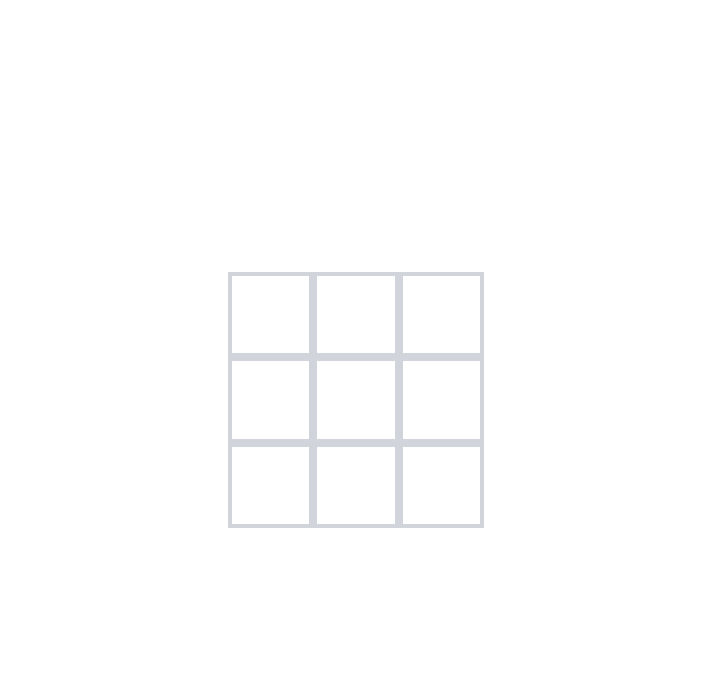
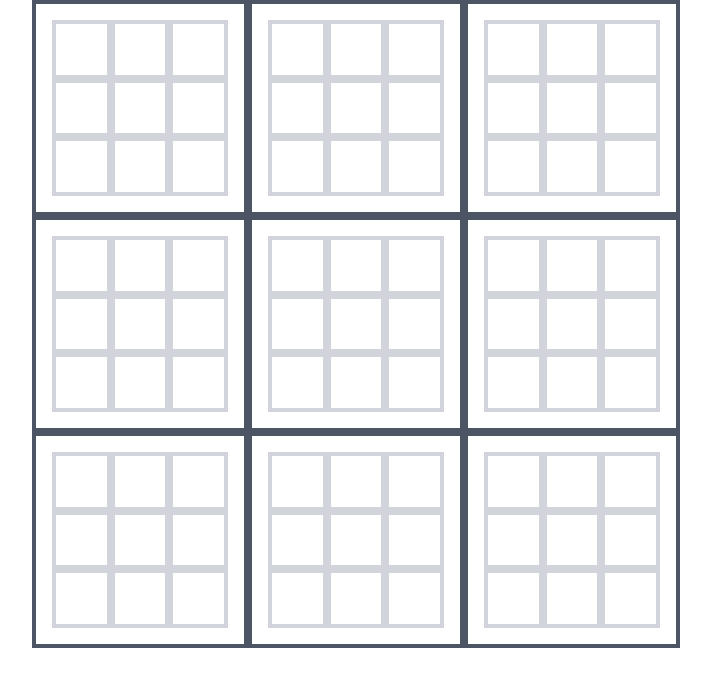
Before and after one commit to Mrityuanjaya/XO-Xtreme, a React (Vite) app: page / in a window 1280 px wide. Shown: the top 686 px of the page, without its empty margins (284-995 px from the left). Built offline with nearby package versions, Linux system fonts and the light colour scheme.

Commit message:
Added Big Board, Big Square and Utils

```diff
--- a/src/App.js
+++ b/src/App.js
@@ -1,13 +1,13 @@
 import React from "react";
 import ReactDOM from "react-dom/client";
-import Board from "./components/Board/Board";
+import BigBoard from "./components/BigBoard/BigBoard";
 
 const root = ReactDOM.createRoot(document.getElementById("root"));
 
 const App = () => {
   return (
-    <div className="flex justify-center items-center h-screen">
-      <Board />
+    <div className="flex items-center justify-center">
+      <BigBoard />
     </div>
   );
 };
--- /dev/null
+++ b/src/components/BigBoard/BigBoard.jsx
@@ -0,0 +1,41 @@
+import { useState } from "react";
+import BigSquare from "../BigSquare/BigSquare";
+import { calculateWinner } from "../../utils";
+
+const BigBoard = () => {
+  const [BigSquares, setBigSquares] = useState(Array(9).fill(null));
+  const [xIsNext, setXIsNext] = useState(true);
+  const onMove = () => {
+    setXIsNext(!xIsNext);
+  }
+  const onWin = (idx) => {
+    const updatedBigSquares = BigSquares.slice();
+    if (updatedBigSquares[idx] === null && !calculateWinner(BigSquares)) {
+      updatedBigSquares[idx] = xIsNext ? "O" : "X";
+      setBigSquares(updatedBigSquares);
+    }
+  }
+  const winner = calculateWinner(BigSquares);
+  console.log(winner);
+  return (
+    <div className="flex">
+      <div>
+        <BigSquare value={BigSquares[0]} onMove={() => onMove()} onWin={()=>onWin(0)} xIsNext={xIsNext} />
+        <BigSquare value={BigSquares[1]} onMove={() => onMove()} onWin={()=>onWin(1)} xIsNext={xIsNext}/>
+        <BigSquare value={BigSquares[2]} onMove={() => onMove()} onWin={()=>onWin(2)} xIsNext={xIsNext}/>
+      </div>
+      <div>
+        <BigSquare value={BigSquares[3]} onMove={() => onMove()} onWin={()=>onWin(3)} xIsNext={xIsNext}/>
+        <BigSquare value={BigSquares[4]} onMove={() => onMove()} onWin={()=>onWin(4)} xIsNext={xIsNext}/>
+        <BigSquare value={BigSquares[5]} onMove={() => onMove()} onWin={()=>onWin(5)} xIsNext={xIsNext}/>
+      </div>
+      <div>
+        <BigSquare value={BigSquares[6]} onMove={() => onMove()} onWin={()=>onWin(6)} xIsNext={xIsNext}/>
+        <BigSquare value={BigSquares[7]} onMove={() => onMove()} onWin={()=>onWin(7)} xIsNext={xIsNext}/>
+        <BigSquare value={BigSquares[8]} onMove={() => onMove()} onWin={()=>onWin(8)} xIsNext={xIsNext}/>
+      </div>
+    </div>
+  );
+};
+
+export default BigBoard;
--- /dev/null
+++ b/src/components/BigSquare/BigSquare.jsx
@@ -0,0 +1,12 @@
+import React from 'react'
+import Board from '../Board/Board'
+
+const BigSquare = (props) => {
+  return (
+    <div className='border-4 border-gray-600 p-4'>
+        <Board onMove={props.onMove} onWin={props.onWin} xIsNext={props.xIsNext}/>
+    </div>
+  )
+}
+
+export default BigSquare
--- a/src/components/Board/Board.jsx
+++ b/src/components/Board/Board.jsx
@@ -1,46 +1,26 @@
 import { useState } from "react";
 import Square from "../Square/Square";
+import { calculateWinner } from "../../utils";
 
-const Board = () => {
+const Board = (props) => {
   const [squares, setSquares] = useState(Array(9).fill(null));
-  const [xIsNext, setXIsNext] = useState(true);
+
   const onSquareClick = (idx) => {
     const updatedSquares = squares.slice();
     if (updatedSquares[idx] === null && !calculateWinner(squares)) {
-      updatedSquares[idx] = xIsNext ? "X" : "O";
-      setXIsNext(!xIsNext);
+      updatedSquares[idx] = props.xIsNext ? "X" : "O";
+      props.onMove();
       setSquares(updatedSquares);
     }
   };
 
-  const calculateWinner = (squares) => {
-    const lines = [
-      [0, 1, 2],
-      [3, 4, 5],
-      [6, 7, 8],
-      [0, 3, 6],
-      [1, 4, 7],
-      [2, 5, 8],
-      [0, 4, 8],
-      [2, 4, 6],
-    ];
-    for (let i = 0; i < lines.length; i++) {
-      const [a, b, c] = lines[i];
-      if (
-        squares[a] &&
-        squares[a] === squares[b] &&
-        squares[a] === squares[c]
-      ) {
-        return squares[a];
-      }
-    }
-    return null;
-  };
-
   const winner = calculateWinner(squares);
+  if(winner) {
+    props.onWin();
+  }
 
   return (
-    <div className="flex flex-wrap w-64 h-64">
+    <div className="flex flex-wrap w-44 h-44">
       {squares.map((ele, idx) => (
         <Square
           key={idx}
--- /dev/null
+++ b/src/utils.js
@@ -0,0 +1,23 @@
+export const calculateWinner = (squares) => {
+    const lines = [
+      [0, 1, 2],
+      [3, 4, 5],
+      [6, 7, 8],
+      [0, 3, 6],
+      [1, 4, 7],
+      [2, 5, 8],
+      [0, 4, 8],
+      [2, 4, 6],
+    ];
+    for (let i = 0; i < lines.length; i++) {
+      const [a, b, c] = lines[i];
+      if (
+        squares[a] &&
+        squares[a] === squares[b] &&
+        squares[a] === squares[c]
+      ) {
+        return squares[a];
+      }
+    }
+    return null;
+  };
```
